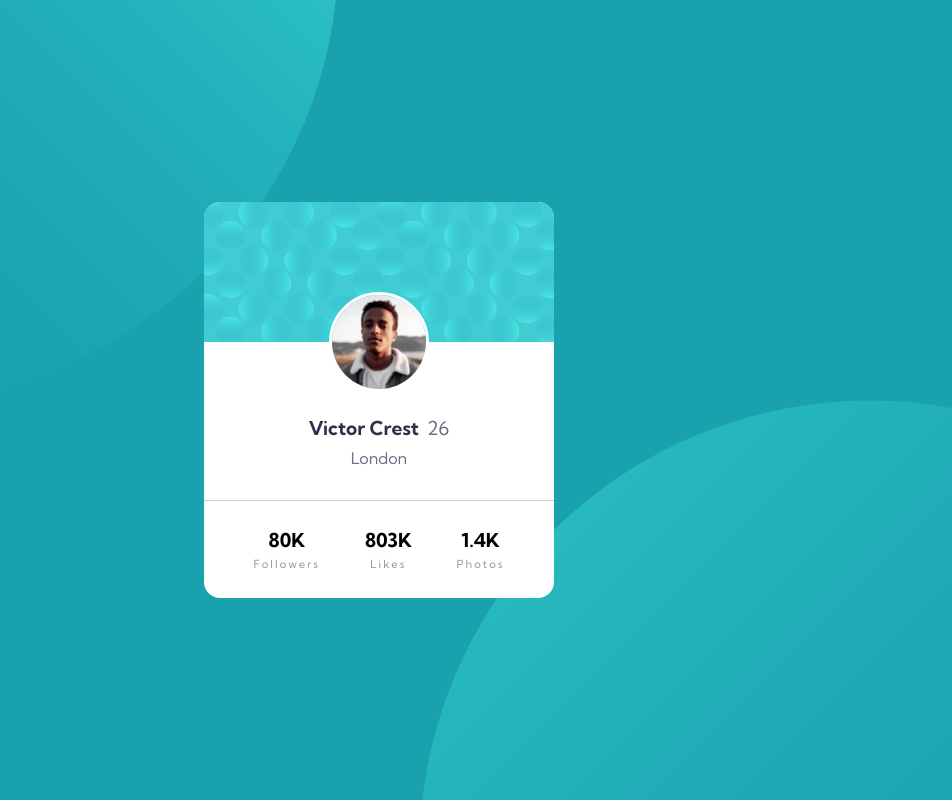
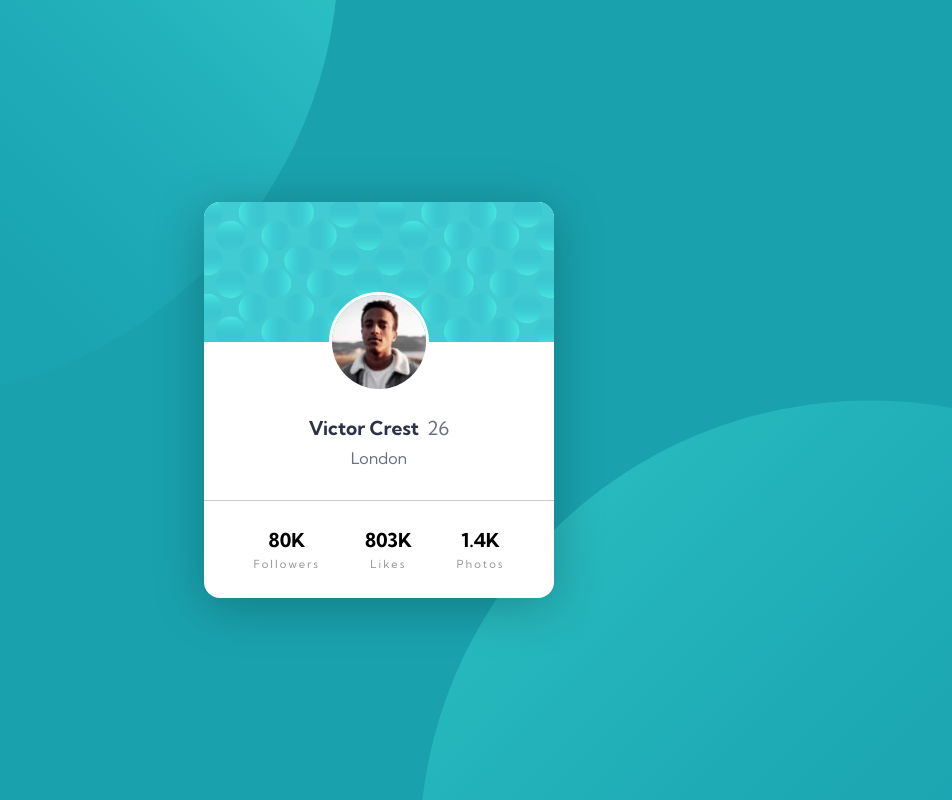
Before and after one commit to jonathan401/profile-card-component, a plain HTML site: page index.html in a window 1280 px wide. Shown: the whole page, without its empty margins (261-1213 px from the left). Drawn offline with Linux system fonts and the light colour scheme.

Commit message:
add box shadow to card

```diff
--- a/styles/style.css
+++ b/styles/style.css
@@ -34,6 +34,7 @@ body {
 
 .card {
   max-width: 350px;
+  box-shadow: 0px 8px 50px rgba(0, 0, 0, 0.25);
   display: flex;
   flex-direction: column;
   align-items: center;
```
